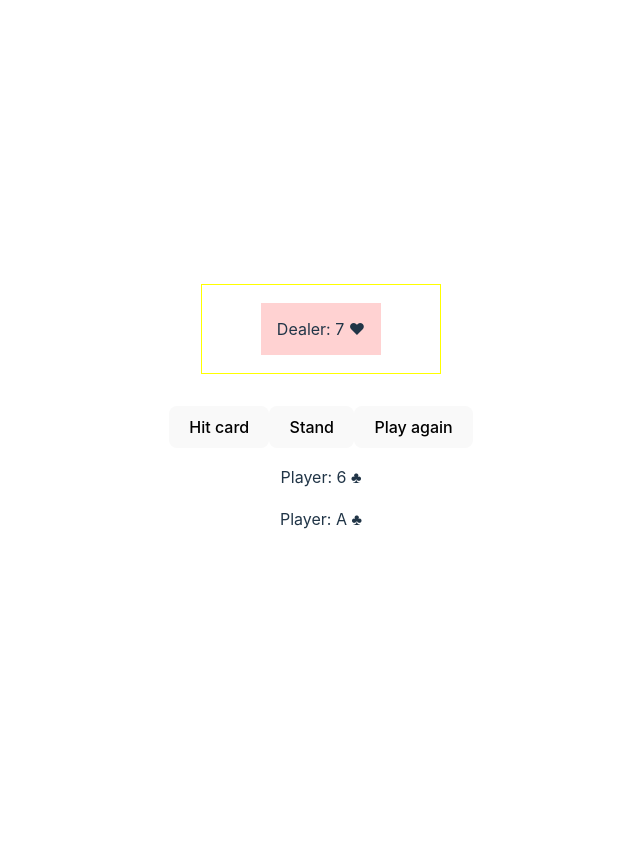
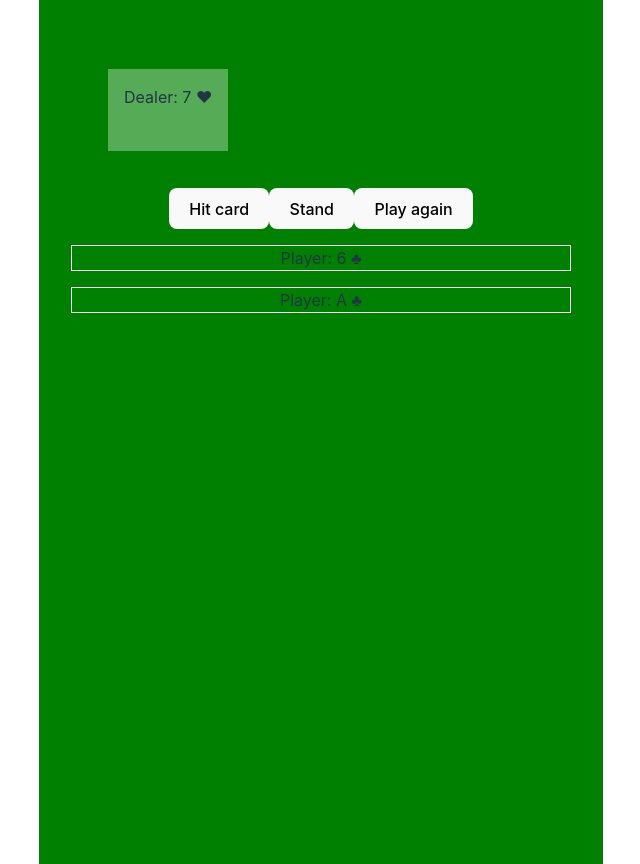
Before and after one commit to Jenny-Svensson/blackjack-typescript, a website built with Vite: page index.html in a window 1280 px wide. Shown: the whole page, without its empty margins (319-959 px from the left). Before the commit the page ends 800 px from the top, so only its background shows below. Built offline with nearby package versions, Linux system fonts and the light colour scheme.

Commit message:
flexbox on dealer-container

```diff
--- a/src/style.css
+++ b/src/style.css
@@ -4,17 +4,17 @@
 }
 
 .dealer-card {
-  background-color: rgba(255, 0, 0, 0.178);
-  width: 50%;
-  display: inline;
+  background-color: rgba(255, 255, 255, 0.336);
+  height: 50px;
   margin: 5px;
   padding: 1rem;
 }
 
 .dealer-container {
-  border: 1px yellow solid;
-  padding: 2rem;
-  margin: 2rem;
+  padding: 1rem;
+  margin: 1rem;
+  display: flex;
+  flex-direction: row;
 }
 
 :root {
@@ -57,9 +57,12 @@ h1 {
 
 #app {
   max-width: 1280px;
+  width: 500px;
+  height: 100vh;
   margin: 0 auto;
   padding: 2rem;
   text-align: center;
+  background-color: green;
 }
 
 .logo {
```
